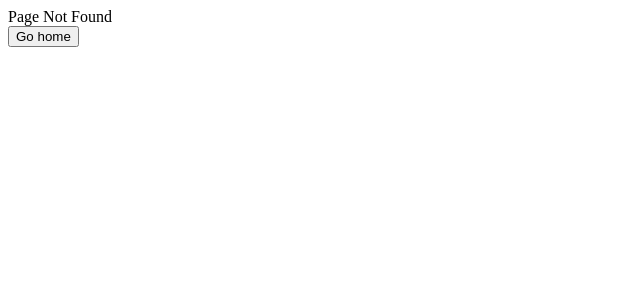
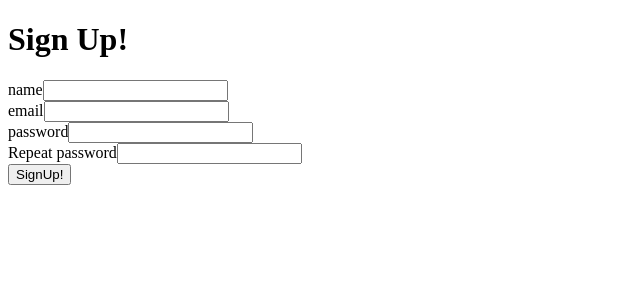
Before and after one commit to lpolverino/blog_a_frontend, a React (Vite) app: page /signup in a window 1280 px wide. Before the commit this address had no page. Shown: the top 300 px of the page, without its empty margins (0-640 px from the left). Built offline with nearby package versions, Linux system fonts and the light colour scheme.

Commit message:
Rerfactor componets folder structure and added Signup form page

```diff
--- /dev/null
+++ b/src/Components/Shered/Input/Input.jsx
@@ -0,0 +1,15 @@
+const Input = ({name, value, setValue, type}) => {
+  return (
+    <div>
+        <label htmlFor={name}>{name}</label>
+        <input
+            id={name}
+            value={value}
+            onChange={(e)=>setValue(e.target.value)}
+            type={type}>
+        </input>
+    </div>
+  )
+}
+
+export default Input
--- a/src/Components/FrontPage/FrontPage.jsx
+++ b/src/Components/pages/FrontPage/FrontPage.jsx
@@ -1,5 +1,5 @@
 import { useContext, useEffect } from "react"
-import {UserContext} from "../../Context/UserProvider"
+import {UserContext} from "../../../Context/UserProvider"
 import { useNavigate } from "react-router"
 
 const FrontPage = () => {
--- a/src/Components/LogIn/LogIn.jsx
+++ b/src/Components/pages/LogIn/LogIn.jsx
@@ -1,7 +1,8 @@
 import { useContext, useState } from "react";
-import fetchApi from "../../fetch/fetchApi"
+import fetchApi from "../../../fetch/fetchApi"
 import { useNavigate } from "react-router";
-import { UserContext } from "../../Context/UserProvider";
+import { UserContext } from "../../../Context/UserProvider";
+import Input from "../../Shered/Input/Input";
 
 const LogIn = () => {
 
@@ -37,15 +38,13 @@ const LogIn = () => {
         <h1>Log In</h1>
         <div>
           <form>
-            <label>Email:</label>
-            <input type='text' onChange={(e)=>setEmail(e.target.value)} value={email}></input>
-            <label>Password</label>
-            <input type='password' value={password} onChange={(e)=>setPassword(e.target.value)} ></input>
+            <Input name={"email"} value={email} setValue={setEmail} type={"text"}></Input>
+            <Input name={"password"} value={password} setValue={setPassword} type={"password"}></Input>
           </form>
         </div>
         <div>
           <button onClick={enterHandler}>Enter</button>
-          <button>Register</button>
+          <button onClick={()=>navigate("/signup")}>Register</button>
         </div>
         <div>
           {error && error.errors?"muchos errores":"error"}
--- /dev/null
+++ b/src/Components/pages/SignUp/SignUp.jsx
@@ -0,0 +1,68 @@
+import { useState } from "react"
+import Input from "../../Shered/Input/Input";
+
+const SignUp = () => {
+
+    const [name, setName] = useState("");
+    const [email, setEmail] = useState("");
+    const [password, setPassword] = useState("");
+    const [repetedPassword, setRepetedPassword] = useState("");
+    const [loading, setLoading] = useState(false);
+    const [error, setError] = useState(null);
+
+    const verifyValues = () =>{
+      if(name.length < 4) {
+        setError({message:"Name to short"});
+        return false
+      }
+
+      if(email.includes("@")){
+        setError({message:"Invalid Email"});
+        return false
+      }
+
+      if(password.length<4){
+        setError({message:"password to short"})
+        return false
+      }
+
+      if(password != repetedPassword){
+        setError({message:"the password dosent match"})
+        return false
+      }
+      return true
+    }
+
+    const signUpHandler = async()=>{
+      setLoading(true);
+
+      if(!verifyValues()) return
+
+      try{
+
+      }catch(err){
+        console.error(err);
+        setError(err);
+      }finally{
+        setLoading(false)
+      }
+    }
+
+    return (
+  <div>
+    <h1>Sign Up!</h1>
+    <div>{error&&error.message}</div>
+    <div>
+      <Input name="name" value={name} setValue={setName} type={"text"}></Input>
+      <Input name="email" value={email} setValue={setEmail} type={"text"}></Input>
+      <Input name="password" value={password} setValue={setPassword} type={"password"}></Input>
+      <Input name="Repeat password" value={repetedPassword} setValue={setRepetedPassword} type={"password"}></Input>
+    </div>
+    <div>
+      <button onClick={signUpHandler} disabled={loading}>SignUp!</button>
+    </div>
+  </div>
+  )
+}
+
+export default SignUp
--- a/src/main.jsx
+++ b/src/main.jsx
@@ -3,10 +3,12 @@ import { createRoot } from 'react-dom/client'
 import { createBrowserRouter } from "react-router";
 import { RouterProvider } from "react-router/dom";
 
-import FrontPage from './Components/FrontPage/FrontPage';
 import {UserProvider}  from './Context/UserProvider';
-import LogIn from './Components/LogIn/LogIn';
-import NotFound from './Components/404/NorFound';
+
+import FrontPage from './Components/pages/FrontPage/FrontPage';
+import LogIn from './Components/pages/LogIn/LogIn';
+import NotFound from './Components/pages/404/NorFound';
+import SignUp from './Components/pages/SignUp/SignUp';
 
 const router = createBrowserRouter([
   {
@@ -18,6 +20,11 @@ const router = createBrowserRouter([
     element: <LogIn></LogIn>,
     errorElement:<NotFound></NotFound>
   },
+  {
+    path:"/signup",
+    element:<SignUp></SignUp>,
+    errorElement:<NotFound></NotFound>
+  }
 ]);
 
 createRoot(document.getElementById('root')).render(
```
Also changed, not shown: src/Components/pages/404/NorFound.jsx (renamed from src/Components/404/NorFound.jsx).
